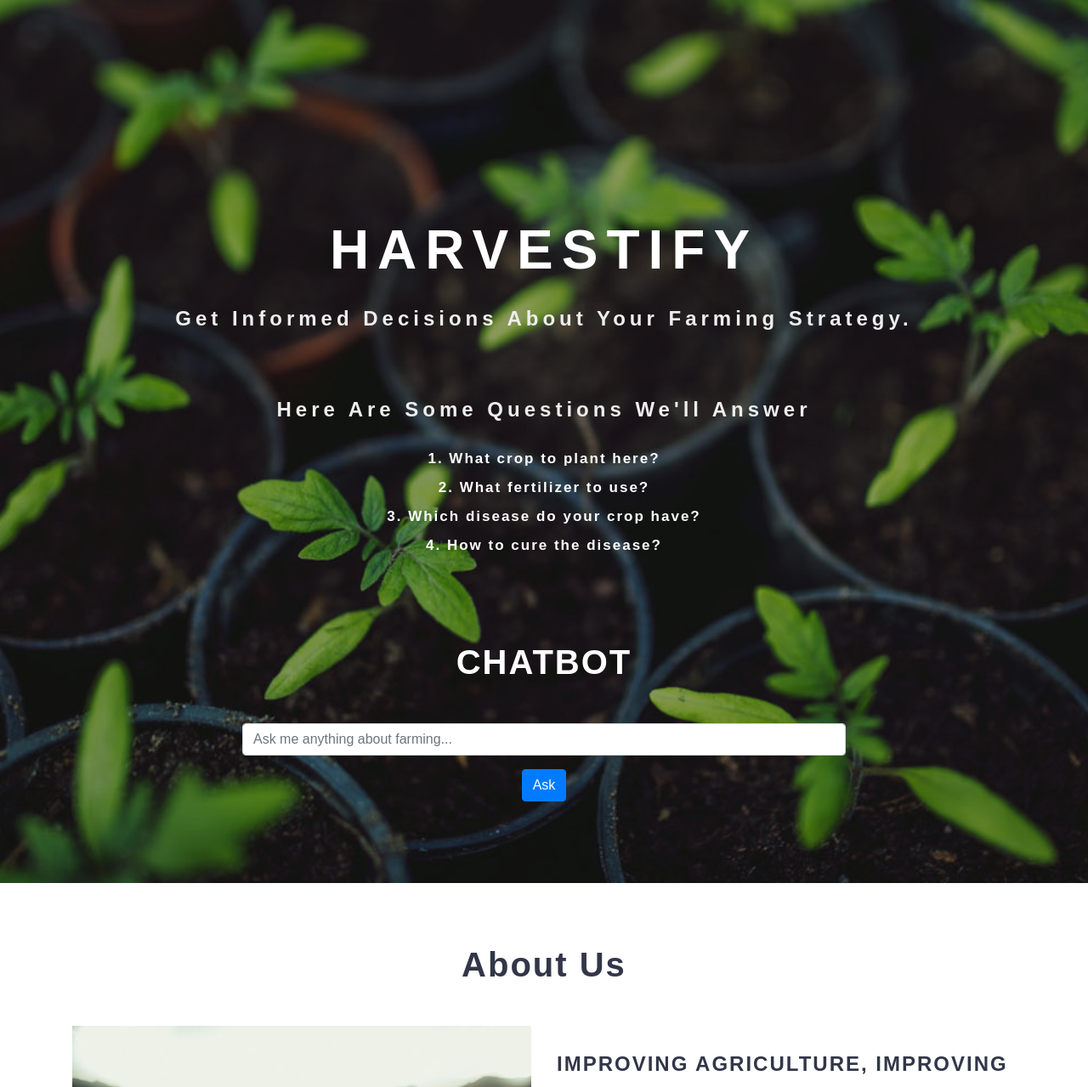
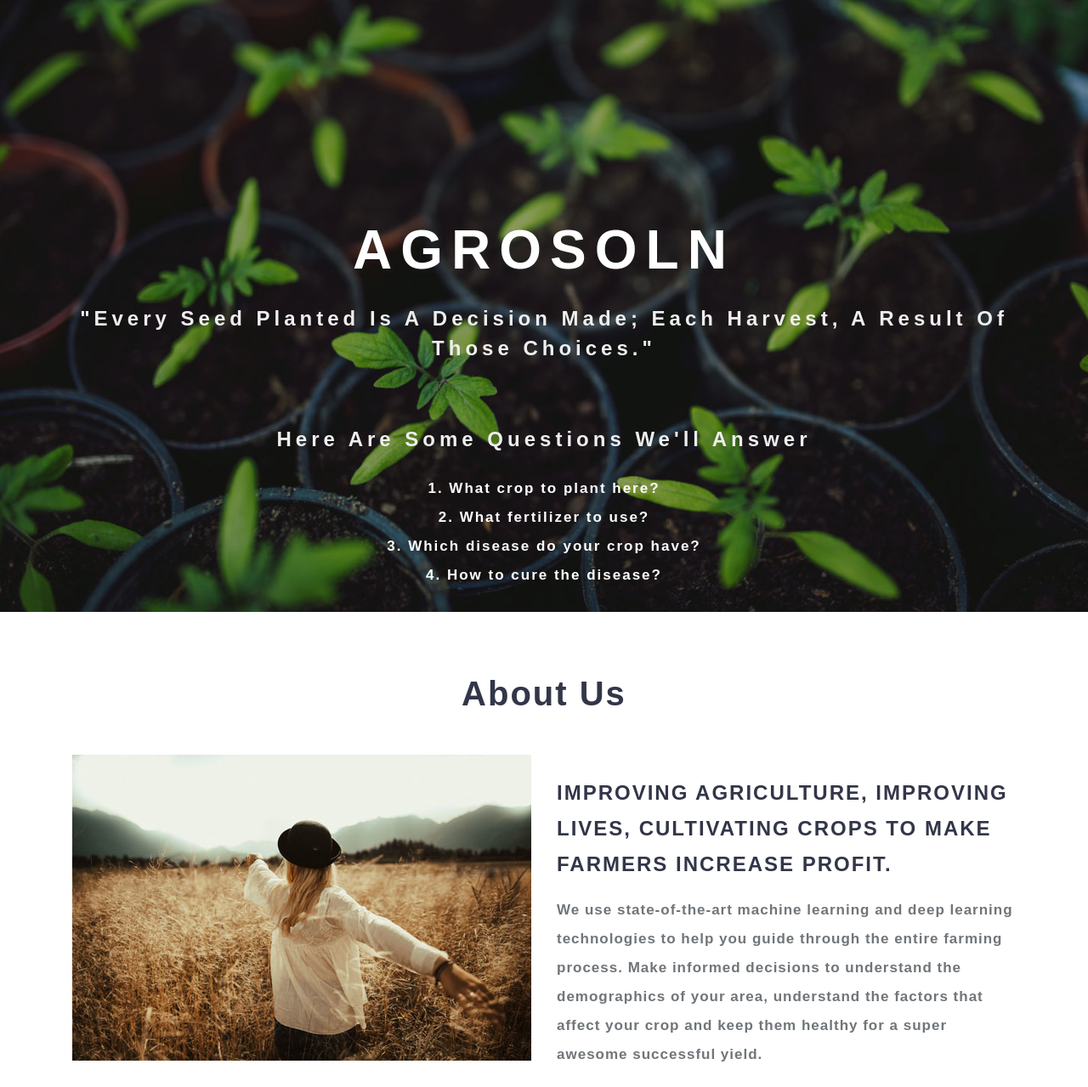
Before and after one commit to Aishi-125/Crop_prediction-, a Flask app: page / in a window 1280 px wide. Shown: the part 81-1360 px from the top of the page at 85% size. Run offline with Flask 2, Linux system fonts and the light colour scheme; parts of the project's set-up code (start-up, migrations or seed data) failed here and were passed over; some libraries are stand-ins or nearby versions; some web fonts are replaced.

Commit message:
index.html

```diff
--- a/templates/index.html
+++ b/templates/index.html
@@ -1,17 +1,16 @@
 {% extends 'layout.html' %}
 
 {% block body %}
-
-<!-- banner with chatbot -->
+<!-- banner -->
 <section class="banner_w3lspvt" id="home">
 	<div class="csslider infinity" id="slider1">
+
 				<div class="banner-top">
 					<div class="overlay">
 						<div class="container">
 							<div class="w3layouts-banner-info text-center">
-						<!-- Banner content -->
-                        <h3 class="text-wh">Harvestify</h3>
-                        <h4 class="text-wh mx-auto my-4"><b>Get informed decisions about your farming strategy.</b></h4>
+								<h3 class="text-wh">AgroSoln</h3>
+								<h4 class="text-wh mx-auto my-4"><b>"Every seed planted is a decision made; each harvest, a result of those choices."</b></h4>
 								<br>
 								<h4 class="text-wh mx-auto my-4"><strong> Here are some questions we'll answer</strong></h4>
 								<p class="text-li mx-auto mt-2">
@@ -19,44 +18,13 @@
 									2. What fertilizer to use? <br>
 									3. Which disease do your crop have?<br>
 									4. How to cure the disease?</p>
-                        <!-- //Banner content -->
-                        <!-- Chatbot section -->
-                        <section class="chatbot py-5">
-                            <div class="container py-md-5">
-                                <h3 class="heading mb-sm-5 mb-4 text-center"> Chatbot</h3>
-                                <div class="row chatbot-form">
-                                    <div class="col-md-8 mx-auto">
-                                        <form action="{{ url_for('chatbot_search') }}" method="POST">
-                                            <div class="form-group">
-                                                <input type="text" class="form-control" placeholder="Ask me anything about farming..." name="user_input" required>
-                                            </div>
-                                            <div class="text-center">
-                                                <button type="submit" class="btn btn-primary">Ask</button>
-                                            </div>
-                                        </form>
-                                    </div>
-                                </div>
-                                {% if chatbot_response %}
-                                <div class="row mt-4">
-                                    <div class="col-md-8 mx-auto">
-                                        <div class="chatbot-response">
-                                            {{ chatbot_response }}
-                                        </div>
-                                    </div>
-                                </div>
-                                {% endif %}
-                            </div>
-                        </section>
-                        <!-- //Chatbot section -->
-
-
 							</div>
 						</div>
 					</div>
 				</div>
 	</div>
 </section>
-<!-- //banner with chatbot -->
+<!-- //banner -->
 
 <!-- core values -->
 <section class="core-value py-5">
@@ -137,9 +105,6 @@
     </div>
 </div> -->
 
-
-</html>
-
 </html>
 
 {% endblock %}
```
Lines whose indentation alone changed are shown as unchanged.
